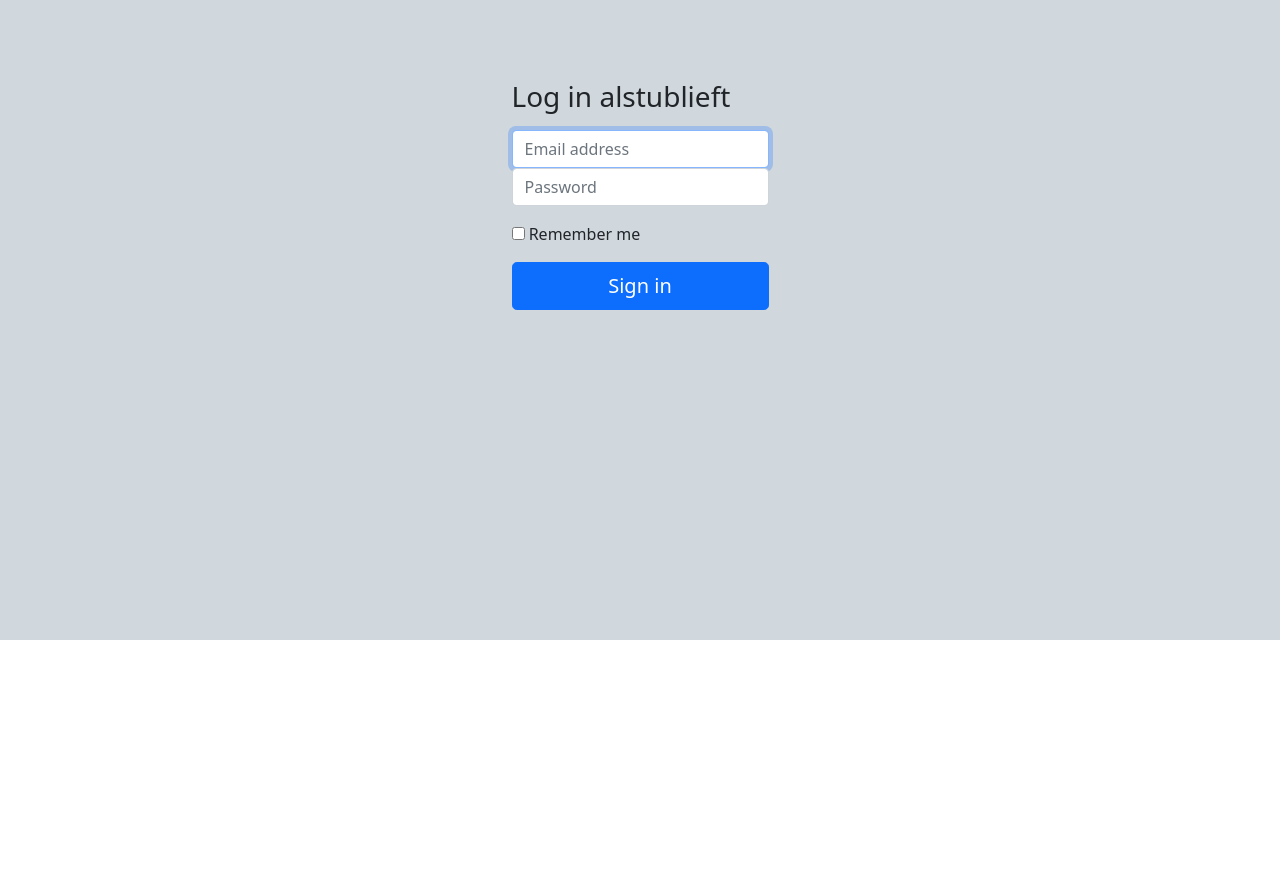
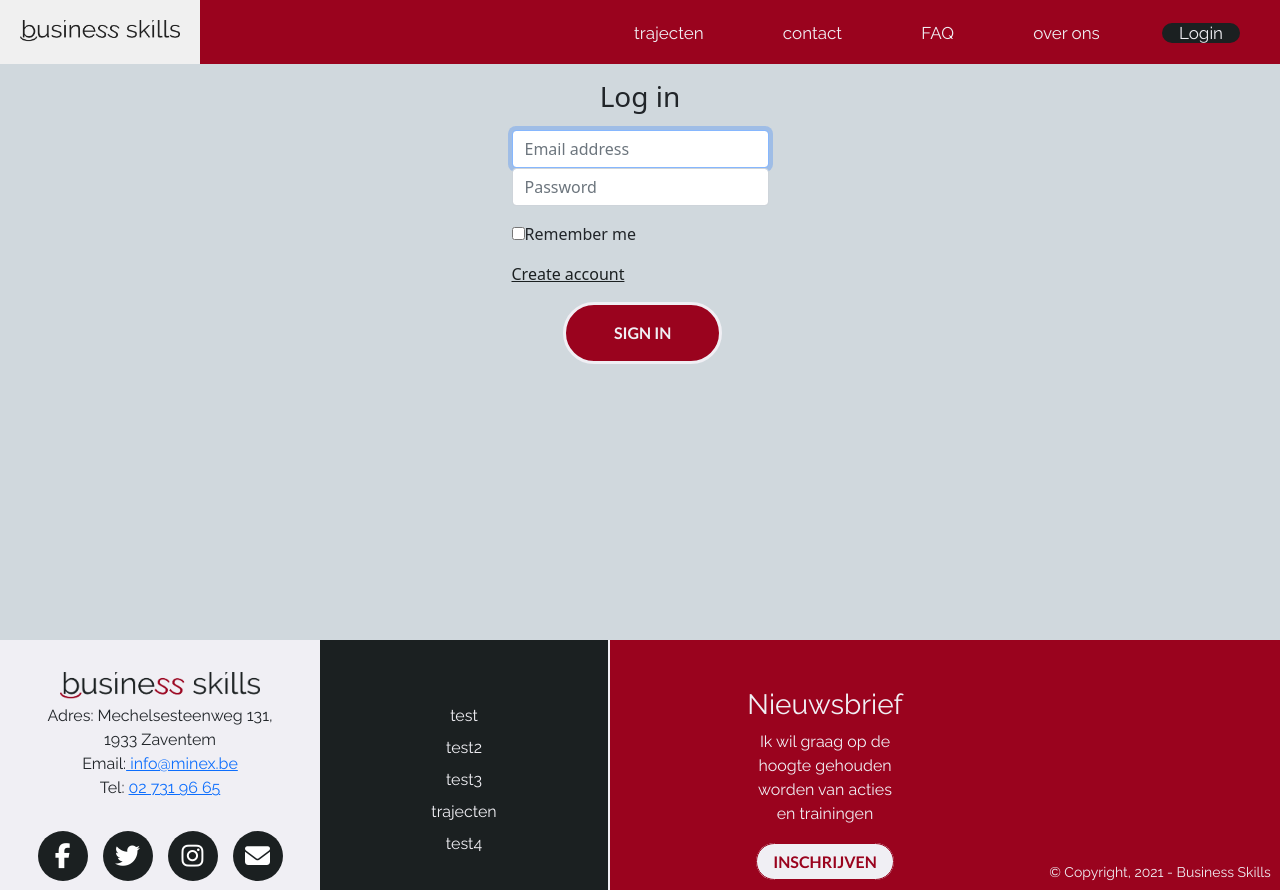
Before and after one commit to CED0001/Trends2, a plain HTML site: page login.html in a window 1280 px wide. Before the commit the page ends 800 px from the top, so only its background shows below. Drawn offline with nearby package versions, Linux system fonts and the light colour scheme.

Commit message:
login page

```diff
--- a/login.html
+++ b/login.html
@@ -1,118 +1,114 @@
 <!DOCTYPE html>
+
+
 <html lang="en">
+
 <head>
   <meta charset="UTF-8" />
   <meta http-equiv="X-UA-Compatible" content="IE=edge" />
   <meta name="viewport" content="width=device-width, initial-scale=1.0" />
   <link rel="stylesheet" href="style.css" />
-    <link
-      href="https://cdn.jsdelivr.net/npm/bootstrap@5.0.0-beta2/dist/css/bootstrap.min.css"
-      rel="stylesheet"
-      integrity="sha384-BmbxuPwQa2lc/FVzBcNJ7UAyJxM6wuqIj61tLrc4wSX0szH/Ev+nYRRuWlolflfl"
-      crossorigin="anonymous"
-    />
+  <link href="https://cdn.jsdelivr.net/npm/bootstrap@5.0.0-beta2/dist/css/bootstrap.min.css" rel="stylesheet"
+    integrity="sha384-BmbxuPwQa2lc/FVzBcNJ7UAyJxM6wuqIj61tLrc4wSX0szH/Ev+nYRRuWlolflfl" crossorigin="anonymous" />
+  <link rel="stylesheet" href="https://cdnjs.cloudflare.com/ajax/libs/font-awesome/4.7.0/css/font-awesome.min.css" />
+  <script src="https://kit.fontawesome.com/798881a11a.js" crossorigin="anonymous"></script>
 
-    <!-- <style>
-        .bd-placeholder-img {
-            font-size: 1.125rem;
-            text-anchor: middle;
-            -webkit-user-select: none;
-            -moz-user-select: none;
-            user-select: none;
-        }
 
-        @media (min-width: 768px) {
-            .bd-placeholder-img-lg {
-                font-size: 3.5rem;
-            }
-        }
-
-        html,
-        body {
-            height: 100%;
-        }
-
-        body {
-            display: flex;
-            align-items: center;
-            padding-top: 40px;
-            padding-bottom: 40px;
-            background-color: #f5f5f5;
-        }
-
-        .form-signin {
-            width: 100%;
-            max-width: 500px;
-            padding: 15px;
-            margin: auto;
-        }
-
-        .form-signin .checkbox {
-            font-weight: 400;
-        }
-
-        .form-signin .form-control {
-            position: relative;
-            box-sizing: border-box;
-            height: auto;
-            padding: 10px;
-            font-size: 16px;
-        }
-
-        .form-signin .form-control:focus {
-            z-index: 2;
-        }
-
-        .form-signin input[type="email"] {
-            margin-bottom: -1px;
-            border-bottom-right-radius: 0;
-            border-bottom-left-radius: 0;
-        }
-
-        .form-signin input[type="password"] {
-            margin-bottom: 10px;
-            border-top-left-radius: 0;
-            border-top-right-radius: 0;
-        }
-    </style> -->
-
-    <title>Login</title>
+  <title>login</title>
 </head>
 <!-- https://kyhsw.csb.app/trends2/login.html -->
 <!-- deze html kan gebruikt worden als template in index om dan een login tevoorschijn te laten komen met behulp van jQuery  -->
+
 <body>
+  <!-- =======================HEADER========================= -->
+  <header class="fixed-top">
+    <a class="navbar-brand" href="./index.html">
+      <img src="./images/logo_business_skills.png" alt="logo" class="d-inline-block align-top"
+        title="Klik voor naar de homepage te gaan" />
+    </a>
+    <nav class="navbar navbar-brand container-fluid justify-content-end">
+      <div>
+        <ul>
+          <li><a href="./trajecten.html">trajecten</a></li>
+          <li><a href="#">contact</a></li>
+          <li><a href="./faq.html">FAQ</a></li>
+          <li><a href="#overons">over ons</a></li>
+          <li><a href="./login.html" class="loginbutton">Login</a></li>
+        </ul>
+      </div>
+    </nav>
+  </header>
   <main class="form-signin">
     <form>
       <!-- Ik zou graag een gecentreede foto van business skills hebben op deze pagina maar weet even niet hoe -Cedric -->
       <!-- <img src="../Trends2/images/logo_business_skills.png" alt="" > -->
-        <h1 class="h3 mb-3 fw-normal">Log in alstublieft</h1>
+      <h1 class="h3 mb-3 fw-normal">Log in </h1>
+
       <label for="inputEmail" class="visually-hidden">Email address</label>
-        <input
-          type="email"
-          id="inputEmail"
-          class="form-control"
-          placeholder="Email address"
-          required
-          autofocus
-        />
+      <input type="email" id="inputEmail" class="form-control" placeholder="Email address" required autofocus />
       <label for="inputPassword" class="visually-hidden">Password</label>
-        <input
-          type="password"
-          id="inputPassword"
-          class="form-control"
-          placeholder="Password"
-          required
-        />
+      <input type="password" id="inputPassword" class="form-control" placeholder="Password" required />
       <div class="checkbox mb-3">
         <label>
-            <input type="checkbox" value="remember-me" /> Remember me
+          <input type="checkbox" value="remember-me" />Remember me
         </label>
       </div>
-        <button class="w-100 btn btn-lg btn-primary" type="submit">
-          Sign in
+      <p><a href="./createAccount.html">Create account</a></p>
+      <button class="sign-in" type="submit">
+        SIGN IN
       </button>
       <!-- <p class="mt-5 mb-3 text-muted">&copy; 2017–2021</p> -->
     </form>
   </main>
+  <!---------------------------- Footer ------------------------------>
+  <footer>
+    <div class="left">
+      <div class="logo-div">
+        <img src="./images/logo_business_skills.png" alt="logo" />
+      </div>
+
+      <div class="contactgegevens">
+        <address>
+          Adres: Mechelsesteenweg 131, 1933 Zaventem
+          <br />
+          Email:<a href="mailto:info@minex.be"> info@minex.be</a>
+          <br />
+          Tel: <a href="tel:+32 2 731 96 65"> 02 731 96 65 </a> <br />
+        </address>
+      </div>
+
+      <div class="socialMedia-buttons" class="footer-share">
+        <a href="#" class="fa fa-facebook" title="Facebook" target="_blank"></a>
+        <a href="#" class="fa fa-twitter" title="Twitter" target="_blank"></a>
+        <a href="#" class="fa fa-instagram" title="Instagram" target="_blank"></a>
+        <a href="#" class="fa fa-envelope" title="E-mail"></a>
+      </div>
+    </div>
+    <div class="right">
+      <div class="right-link">
+        <nav class="navi-fter">
+          <ul>
+            <li><a href="#">test</a></li>
+            <li><a href="#">test2</a></li>
+            <li><a href="#">test3</a></li>
+            <li><a href="./trajecten.html">trajecten</a></li>
+            <li><a href="#">test4</a></li>
+          </ul>
+        </nav>
+      </div>
+      <div class="right-nws">
+        <h3>Nieuwsbrief</h3>
+        <p>
+          Ik wil graag op de hoogte gehouden worden van acties en trainingen
+        </p>
+        <br />
+        <a class="inschrijf-button" href="#">inschrijven</a>
+      </div>
+      <small>&#169; Copyright, 2021 - Business Skills</small>
+    </div>
+  </footer>
+  <script src="../js.js"></script>
 </body>
+</body>
+
 </html>
--- a/style.css
+++ b/style.css
@@ -900,3 +900,33 @@ main .trajecten-home img:hover {
 .btn-div{
   padding-top: 1em;
 }
+
+/* Log in pagina */
+.sign-in{
+  font-family: Lato;
+  font-weight: 900;
+  margin: 0;
+  position: absolute;
+  left: 20%;
+  justify-items: center;
+  color: #f0eff4;
+  border: 3px solid #f0eff4;
+  background-color: #9a031e;
+  font-family: "lato";
+  padding: 1em 3em;
+  border-radius: 60px;
+}
+.sign-in:hover{
+  color: #f0eff4;
+  border: 3px solid #f0eff4;
+  background-color: #06bcc1;
+  font-family: "lato";
+  padding: 1em 3em;
+  border-radius: 60px;
+}
+.form-signin p a{
+  color: #1b2021;
+}
+.form-signin h1{
+  text-align: center;
+}
```
Also changed, not shown: createAccount.html (+1 -2 lines). Lines whose indentation alone changed are shown as unchanged.
